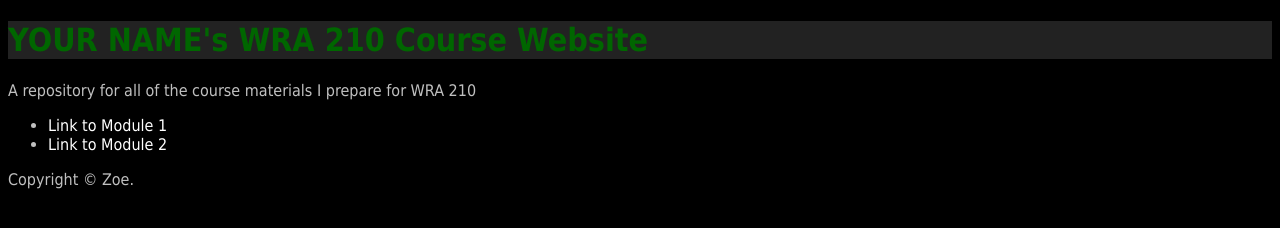
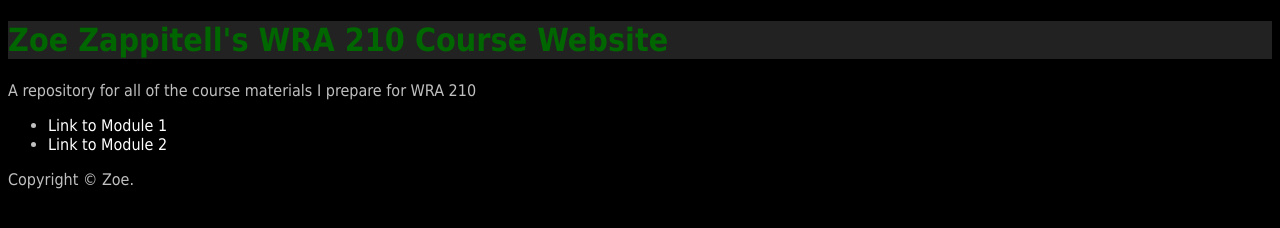
Before and after one commit to zozap/demo, a plain HTML site: page index.html in a window 1280 px wide. Drawn offline with Linux system fonts and the light colour scheme.

Commit message:
made title say name as well as browser

```diff
--- a/index.html
+++ b/index.html
@@ -8,7 +8,7 @@
 <body>
 
   <header>
-	  <h1>YOUR NAME's WRA 210 Course Website</h1>
+	  <h1>Zoe Zappitell's WRA 210 Course Website</h1>
 	  <p>A repository for all of the course materials I prepare for WRA 210</p>
   </header>
 
```
